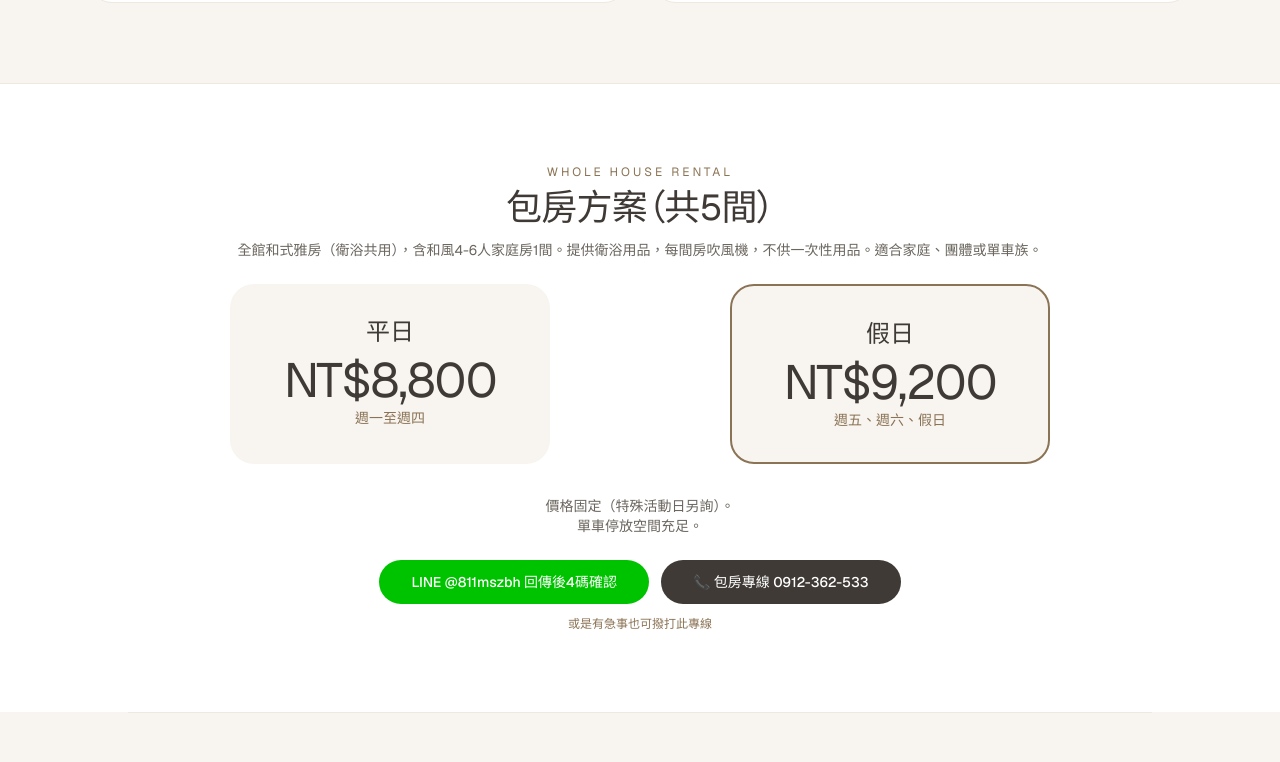
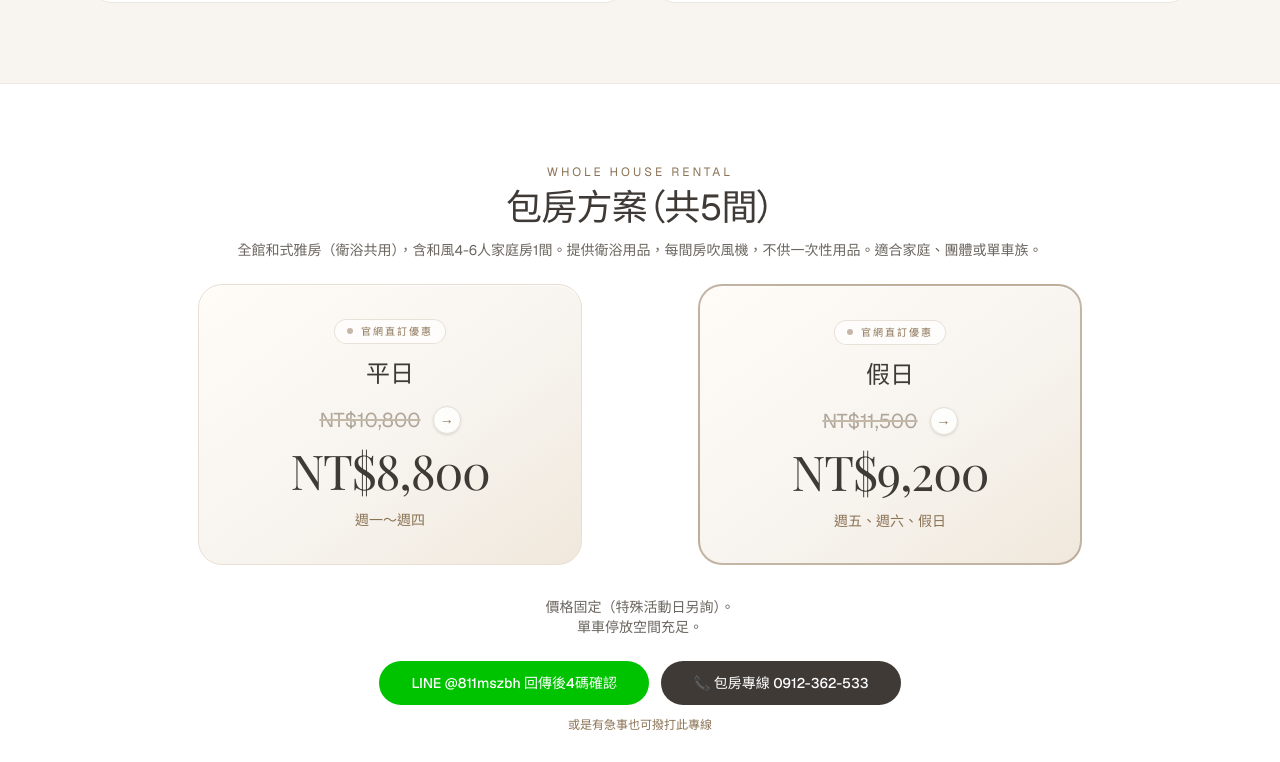
Before and after one commit to hamywu2222-cpu/yijianwu-booking, a Next.js app: page / in a window 1280 px wide. Shown: the part 3406-4168 px from the top of the page. Built offline with nearby package versions, Linux system fonts and the light colour scheme; no server answers.

Commit message:
包房方案新增劃線原價與官網優惠價格設計

```diff
--- a/app/page.tsx
+++ b/app/page.tsx
@@ -2,6 +2,58 @@
 
 import { useState, type ReactNode } from 'react';
 import BookingForm from '@/components/BookingForm';
+
+function PriceOfferBadge() {
+  return (
+    <div className="inline-flex items-center gap-2 mb-3.5 px-3 py-1 rounded-full bg-white/70 border border-[#D9CFC0]/60 backdrop-blur-sm">
+      <span className="w-1.5 h-1.5 rounded-full bg-[#8B7355] animate-pulse" />
+      <span className="text-[10px] tracking-[0.2em] text-[#8B7355] font-medium">官網直訂優惠</span>
+    </div>
+  );
+}
+
+function PriceStrikeThrough({
+  originalPrice,
+  salePrice,
+  saleSuffix = '',
+  size = 'md',
+  align = 'start',
+}: {
+  originalPrice: string;
+  salePrice: string;
+  saleSuffix?: string;
+  size?: 'md' | 'lg';
+  align?: 'start' | 'center';
+}) {
+  const saleClass =
+    size === 'lg'
+      ? 'text-4xl sm:text-5xl font-light text-[#3F3A36] tracking-tight font-playfair leading-none'
+      : 'text-3xl sm:text-[2.125rem] font-light text-[#3F3A36] tracking-tight font-playfair leading-none';
+  const originalClass =
+    size === 'lg' ? 'text-lg sm:text-xl text-[#B0A69A] font-light' : 'text-base sm:text-lg text-[#B0A69A] font-light';
+
+  return (
+    <div
+      className={`flex items-end gap-2 sm:gap-3 flex-wrap ${align === 'center' ? 'justify-center' : ''}`}
+    >
+      <span
+        className={`relative ${originalClass} line-through decoration-[#C4B8A8] decoration-2 underline-offset-4`}
+      >
+        {originalPrice}
+      </span>
+      <span
+        className="flex items-center justify-center w-7 h-7 rounded-full bg-white/80 border border-[#E5DDD2] text-[#8B7355] text-sm pb-px shadow-sm"
+        aria-hidden
+      >
+        →
+      </span>
+      <div className="flex items-baseline">
+        <span className={saleClass}>{salePrice}</span>
+        {saleSuffix && <span className="text-sm text-[#8B7355] ml-1.5">{saleSuffix}</span>}
+      </div>
+    </div>
+  );
+}
 
 function RoomPriceDisplay({
   originalPrice,
@@ -18,33 +70,41 @@ function RoomPriceDisplay({
 }) {
   return (
     <div className="room-price-card mt-4 p-4 sm:p-5 rounded-2xl border border-[#E8DFD2] bg-gradient-to-br from-[#FFFCF8] via-[#F8F5F1] to-[#F0E8DC] shadow-[inset_0_1px_0_rgba(255,255,255,0.8)]">
-      <div className="inline-flex items-center gap-2 mb-3.5 px-3 py-1 rounded-full bg-white/70 border border-[#D9CFC0]/60 backdrop-blur-sm">
-        <span className="w-1.5 h-1.5 rounded-full bg-[#8B7355] animate-pulse" />
-        <span className="text-[10px] tracking-[0.2em] text-[#8B7355] font-medium">官網直訂優惠</span>
-      </div>
+      <PriceOfferBadge />
 
       <div className="flex items-end justify-between gap-4 flex-wrap">
-        <div className="flex items-end gap-2 sm:gap-3 flex-wrap">
-          <span className="relative text-base sm:text-lg text-[#B0A69A] font-light line-through decoration-[#C4B8A8] decoration-2 underline-offset-4">
-            {originalPrice}
-          </span>
-          <span
-            className="hidden sm:flex items-center justify-center w-7 h-7 rounded-full bg-white/80 border border-[#E5DDD2] text-[#8B7355] text-sm pb-px shadow-sm"
-            aria-hidden
-          >
-            →
-          </span>
-          <div className="flex items-baseline">
-            <span className="text-3xl sm:text-[2.125rem] font-light text-[#3F3A36] tracking-tight font-playfair leading-none">
-              {salePrice}
-            </span>
-            <span className="text-sm text-[#8B7355] ml-1.5">{saleSuffix}</span>
-          </div>
-        </div>
+        <PriceStrikeThrough originalPrice={originalPrice} salePrice={salePrice} saleSuffix={saleSuffix} />
         {rightContent}
       </div>
 
       {footer}
+    </div>
+  );
+}
+
+function PackagePriceCard({
+  label,
+  originalPrice,
+  salePrice,
+  period,
+  featured = false,
+}: {
+  label: string;
+  originalPrice: string;
+  salePrice: string;
+  period: string;
+  featured?: boolean;
+}) {
+  return (
+    <div
+      className={`room-price-card p-8 rounded-3xl flex-1 max-w-sm mx-auto text-center border bg-gradient-to-br from-[#FFFCF8] via-[#F8F5F1] to-[#F0E8DC] shadow-[inset_0_1px_0_rgba(255,255,255,0.8)] ${
+        featured ? 'border-2 border-[#8B7355]/50' : 'border-[#E8DFD2]'
+      }`}
+    >
+      <PriceOfferBadge />
+      <div className="text-2xl font-light text-[#3F3A36] mb-4">{label}</div>
+      <PriceStrikeThrough originalPrice={originalPrice} salePrice={salePrice} size="lg" align="center" />
+      <div className="text-sm text-[#8B7355] mt-4">{period}</div>
     </div>
   );
 }
@@ -385,16 +445,19 @@ LINE @811mszbh 回傳後4碼確認
           <p className="text-[#6B665F] mb-6 text-sm">全館和式雅房（衛浴共用），含和風4-6人家庭房1間。提供衛浴用品，每間房吹風機，不供一次性用品。適合家庭、團體或單車族。</p>
 
           <div className="flex flex-col md:flex-row gap-6 justify-center mb-8">
-            <div className="bg-[#F8F5F1] p-8 rounded-3xl flex-1 max-w-xs mx-auto">
-              <div className="text-2xl font-light text-[#3F3A36]">平日</div>
-              <div className="text-5xl font-light tracking-tight mt-2 mb-1">NT$8,800</div>
-              <div className="text-sm text-[#8B7355]">週一至週四</div>
-            </div>
-            <div className="bg-[#F8F5F1] p-8 rounded-3xl flex-1 max-w-xs mx-auto border-2 border-[#8B7355]">
-              <div className="text-2xl font-light text-[#3F3A36]">假日</div>
-              <div className="text-5xl font-light tracking-tight mt-2 mb-1">NT$9,200</div>
-              <div className="text-sm text-[#8B7355]">週五、週六、假日</div>
-            </div>
+            <PackagePriceCard
+              label="平日"
+              originalPrice="NT$10,800"
+              salePrice="NT$8,800"
+              period="週一～週四"
+            />
+            <PackagePriceCard
+              label="假日"
+              originalPrice="NT$11,500"
+              salePrice="NT$9,200"
+              period="週五、週六、假日"
+              featured
+            />
           </div>
 
           <div className="text-sm text-[#6B665F] mb-6">
```
